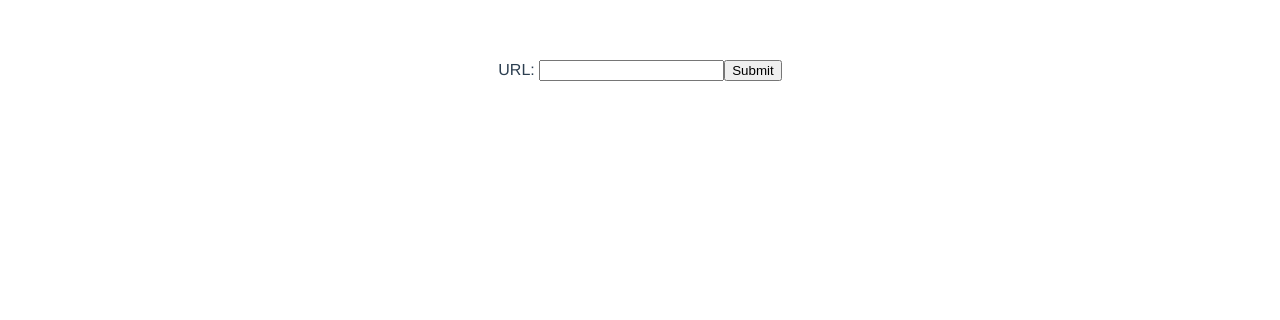
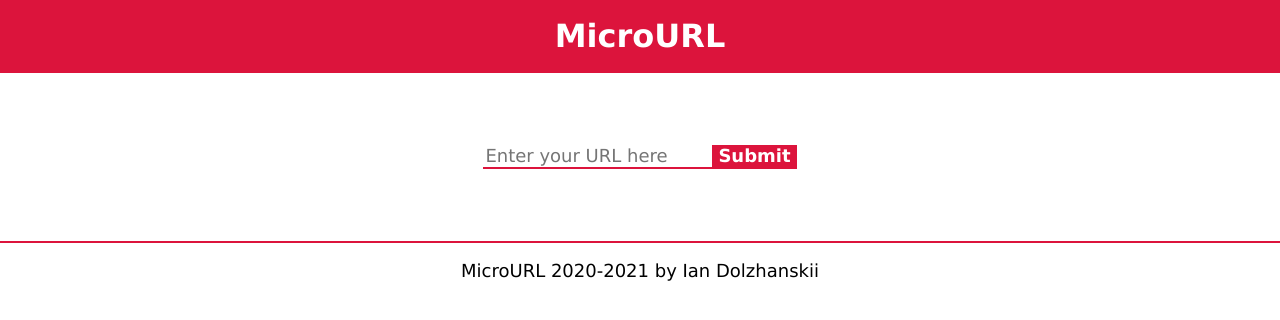
Before and after one commit to Garuda-1/MicroURL-Frontend, a Vue app: page / in a window 1280 px wide. Shown: the top 320 px of the page. Built offline with nearby package versions, Linux system fonts and the light colour scheme.

Commit message:
Improved GUI

```diff
--- /dev/null
+++ b/public/css/style.css
@@ -0,0 +1,82 @@
+:root {
+    font-family: Verdana, sans-serif;
+    font-size: 18px;
+}
+
+header {
+    background: crimson;
+    position: center;
+    text-align: center;
+    padding-top: 1rem;
+    padding-bottom: 1rem;
+}
+
+header .title {
+    color: white;
+    font-weight: bold;
+    margin: 0 auto;
+    font-size: 32px;
+}
+
+main {
+    margin: 4rem;
+    position: center;
+}
+
+main form {
+    display: flex;
+    justify-content: center;
+    width: auto;
+}
+
+main form .input {
+    overflow: hidden;
+    border-top-style: none;
+    border-left-style: none;
+    border-right-style: none;
+    border-bottom-style: solid;
+    border-bottom-color: crimson;
+    width: auto;
+    flex-grow: 1;
+    flex-shrink: 0;
+}
+
+main form .button {
+    background: crimson;
+    border-style: none;
+    border-bottom-color: crimson;
+    color: white;
+    font-weight: bold;
+    text-decoration: none;
+    border-bottom-style: solid;
+    display: inline-block;
+}
+
+main .error {
+    margin: 2rem auto;
+    background: crimson;
+    border: 2px solid darkred;
+    color: white;
+    padding: 1rem;
+    position: center;
+    text-align: center;
+    width: auto;
+}
+
+main .result {
+    margin: 2rem auto;
+    background: mediumspringgreen;
+    border: 2px solid lightseagreen;
+    color: lightseagreen;
+    padding: 1rem;
+    position: center;
+    text-align: center;
+    width: auto;
+}
+
+footer {
+    margin-top: 2rem;
+    border-top: 2px solid crimson;
+    padding-top: 1rem;
+    text-align: center;
+}
--- a/public/index.html
+++ b/public/index.html
@@ -5,6 +5,8 @@
     <meta http-equiv="X-UA-Compatible" content="IE=edge">
     <meta name="viewport" content="width=device-width,initial-scale=1.0">
     <link rel="icon" href="<%= BASE_URL %>favicon.ico">
+    <link rel="stylesheet" type="text/css" href="./css/normalize.css">
+    <link rel="stylesheet" type="text/css" href="./css/style.css">
     <title><%= htmlWebpackPlugin.options.title %></title>
   </head>
   <body>
--- a/src/App.vue
+++ b/src/App.vue
@@ -1,16 +1,29 @@
 <template>
   <div id="app">
+    <header>
+      <div class="title">
+        MicroURL
+      </div>
+    </header>
+    <main>
       <form @submit.prevent="onCreateMapping">
         <label>
-        URL:
-        <input id="originalUrl" name="Original URL" type="text" v-model="originalUrl"/>
+          <input class="input" id="originalUrl" name="Original URL" type="text" v-model="originalUrl"
+                 placeholder="Enter your URL here"/>
         </label>
-      <input type="submit" value="Submit" />
+        <input class="button" type="submit" value="Submit" />
       </form>
-    <div class="result">
+      <div class="error" v-if="error.length !== 0">
+        {{error}}
+      </div>
+      <div class="result" v-if="response.length !== 0">
         {{response}}
         <a :href="shortUrl">{{shortUrl}}</a>
       </div>
+    </main>
+    <footer>
+      MicroURL 2020-2021 by Ian Dolzhanskii
+    </footer>
   </div>
 </template>
 
@@ -22,27 +35,40 @@ export default {
   name: 'App',
   data: function() {
     return {
+      error: "",
       response: "",
+      prevInput: "",
       originalUrl: "",
       shortUrl: ""
     }
   },
   beforeCreate() {
     this.$root.$on("onCreateMapping", originalUrl => {
-      axios.post("/url/generate", {
+      if (this.originalUrl === this.prevInput) {
+        return
+      }
+      this.prevInput = this.originalUrl
+      this.error = ""
+      this.shortUrl = ""
+      this.response = "Loading..."
+      axios.post("/generate", {
         originalUrl
       }).then(response => {
-        this.response = "Your short link is " + response.data["shortUrl"]
-        this.shortUrl = "http://localhost:8090/url/short/" + response.data["shortUrl"]
+        this.error = ""
+        this.response = "Your micro link: " + response.data["shortUrl"]
+        this.shortUrl = "http://localhost:8090/" + response.data["shortUrl"]
       }).catch(error => {
-        this.response = "ERROR:" + error
+        this.error = "ERROR: " + error.response.data
+        this.response = ""
         this.shortUrl = ""
       })
     })
   },
   beforeMount() {
     this.response = "";
+    this.error = "";
     this.originalUrl = "";
+    this.prevInput = "";
     this.shortUrl = "";
   },
   methods: {
@@ -52,14 +78,3 @@ export default {
   }
 }
 </script>
-
-<style>
-#app {
-  font-family: Avenir, Helvetica, Arial, sans-serif;
-  -webkit-font-smoothing: antialiased;
-  -moz-osx-font-smoothing: grayscale;
-  text-align: center;
-  color: #2c3e50;
-  margin-top: 60px;
-}
-</style>
```
Also changed, not shown: public/css/normalize.css (added). Lines whose indentation alone changed are shown as unchanged.
